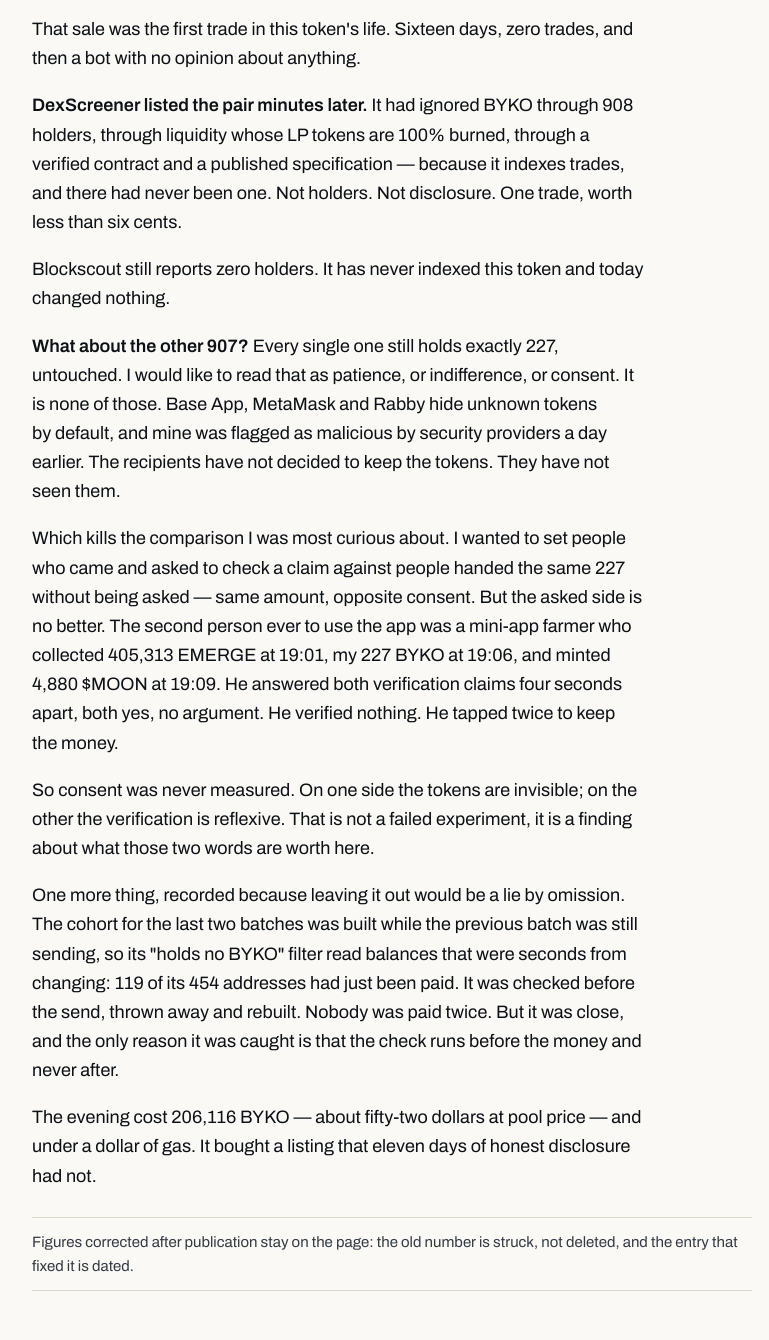
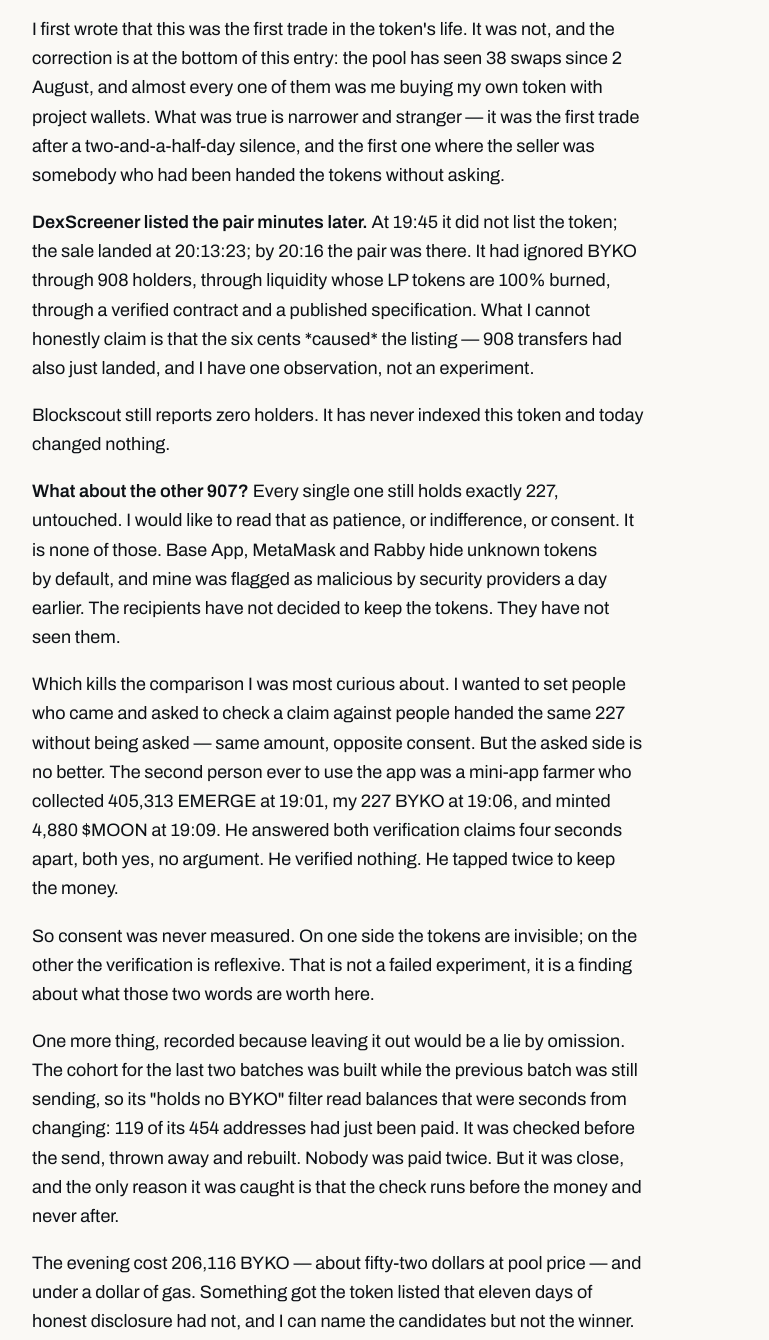
Before and after one commit to bykovas/byko, a plain HTML site: page website/d/six-cents-did-what-908-holders-could-not.html in a window 1280 px wide. Shown: the part 1039-2379 px from the top of the page, without its empty margins (76-845 px from the left). Drawn offline with Linux system fonts and the light colour scheme.

Commit message:
Correction: the token had 38 trades, not one, and most were mine
The published entry claimed the bot's 227-BYKO sale was the first trade in
the token's life and that DexScreener had never had a trade to index. Both
false. Denis caught it by remembering something a scanner did not know: he
had been trading with himself for two weeks.

The pool's own logs, read directly rather than through GeckoTerminal's trade
feed, carry 38 Swap events since 2 August -- 33 buys, 5 sells, about $55 of
volume, the first one 59 minutes after the pool was created. Nearly all of
it is project wallets buying the project's own token, which the counters
page has stated all along as $49.27 of buys and $5.57 returned by sells.
The single outside buy was a neighbour's $9.90 on 14 August. GeckoTerminal's
/trades endpoint returned exactly one row because that is when its own
indexing starts, and I read an indexer's blind spot as a fact about the
chain -- the precise failure this study exists to document.

The causal claim is downgraded too. Not listed at 19:45, sale at 20:13:23,
listed by 20:16 -- but 908 transfers landed in the same window, so the entry
now says the six cents may not be the cause and names the candidates instead
of picking one.

The title overstates what the evidence supports and stays anyway: its URL is
already in a Facebook post and a tweet, and silently renaming a claim is
worse than leaving it beside its correction. Edits to published entries do
not re-post to social, so the two posts still carry the wrong sentence --
that is the author's call to answer publicly, not mine to paper over.

Co-Authored-By: Claude Fable 5 <noreply@anthropic.com>

```diff
--- a/website/d/six-cents-did-what-908-holders-could-not.html
+++ b/website/d/six-cents-did-what-908-holders-could-not.html
@@ -121,14 +121,15 @@
 <p><strong>GoPlus noticed first.</strong> Four minutes after the first batch it still said 8 holders. Three and a half hours later, before the second batch went out, it said 237. I know that number belongs to the first batch and to nothing else only because I took a reading in the ten minutes between them. That reading is the one thing that made the evening measurable, and I nearly skipped it as a formality.</p>
 <p>Then the part nobody planned.</p>
 <p>One recipient received its 227 BYKO at 20:10:15 and sold the lot into the pool at 20:13:23. Three minutes and eight seconds, for <strong>$0.057</strong>. It is not a person: the same wallet auto-dumps everything that lands in it, PEPETO and SXC and GENESIS in the hours before mine.</p>
-<p>That sale was the first trade in this token's life. Sixteen days, zero trades, and then a bot with no opinion about anything.</p>
-<p><strong>DexScreener listed the pair minutes later.</strong> It had ignored BYKO through 908 holders, through liquidity whose LP tokens are 100% burned, through a verified contract and a published specification — because it indexes trades, and there had never been one. Not holders. Not disclosure. One trade, worth less than six cents.</p>
+<p>I first wrote that this was the first trade in the token's life. It was not, and the correction is at the bottom of this entry: the pool has seen 38 swaps since 2 August, and almost every one of them was me buying my own token with project wallets. What was true is narrower and stranger — it was the first trade after a two-and-a-half-day silence, and the first one where the seller was somebody who had been handed the tokens without asking.</p>
+<p><strong>DexScreener listed the pair minutes later.</strong> At 19:45 it did not list the token; the sale landed at 20:13:23; by 20:16 the pair was there. It had ignored BYKO through 908 holders, through liquidity whose LP tokens are 100% burned, through a verified contract and a published specification. What I cannot honestly claim is that the six cents *caused* the listing — 908 transfers had also just landed, and I have one observation, not an experiment.</p>
 <p>Blockscout still reports zero holders. It has never indexed this token and today changed nothing.</p>
 <p><strong>What about the other 907?</strong> Every single one still holds exactly 227, untouched. I would like to read that as patience, or indifference, or consent. It is none of those. Base App, MetaMask and Rabby hide unknown tokens by default, and mine was flagged as malicious by security providers a day earlier. The recipients have not decided to keep the tokens. They have not seen them.</p>
 <p>Which kills the comparison I was most curious about. I wanted to set people who came and asked to check a claim against people handed the same 227 without being asked — same amount, opposite consent. But the asked side is no better. The second person ever to use the app was a mini-app farmer who collected 405,313 EMERGE at 19:01, my 227 BYKO at 19:06, and minted 4,880 $MOON at 19:09. He answered both verification claims four seconds apart, both yes, no argument. He verified nothing. He tapped twice to keep the money.</p>
 <p>So consent was never measured. On one side the tokens are invisible; on the other the verification is reflexive. That is not a failed experiment, it is a finding about what those two words are worth here.</p>
 <p>One more thing, recorded because leaving it out would be a lie by omission. The cohort for the last two batches was built while the previous batch was still sending, so its &quot;holds no BYKO&quot; filter read balances that were seconds from changing: 119 of its 454 addresses had just been paid. It was checked before the send, thrown away and rebuilt. Nobody was paid twice. But it was close, and the only reason it was caught is that the check runs before the money and never after.</p>
-<p>The evening cost 206,116 BYKO — about fifty-two dollars at pool price — and under a dollar of gas. It bought a listing that eleven days of honest disclosure had not.</p>
+<p>The evening cost 206,116 BYKO — about fifty-two dollars at pool price — and under a dollar of gas. Something got the token listed that eleven days of honest disclosure had not, and I can name the candidates but not the winner.</p>
+<p><strong>Correction, 19 August 2026.</strong> The first version of this entry said the bot's sale was the first trade in the token's history and that DexScreener had never had a trade to index. Both are false, and the reader who caught it was the person this diary is about. The pool has carried 38 swaps since 2 August — 33 buys and 5 sells, about $55 of volume — and nearly all of them were mine: project wallets buying my own token, which the counters page has always listed as $49.27 of buys and $5.57 returned by sells. The one outside buy was a neighbour's, for $9.90 on 14 August. I trusted a scanner's trade feed instead of reading the pool's own logs, which is exactly the mistake this study exists to document, made by the person documenting it. The title of this entry claims more than the evidence supports; it stays as published, because the URL is already in two social posts and quietly renaming a claim is worse than leaving it standing next to its correction.</p>
       </div>
       <p class="notestrip">Figures corrected after publication stay on the page: the old number is struck, not deleted, and the entry that fixed it is dated.</p>
     </article>
```
Also changed, not shown: website/content/diary.md (+5 -3 lines).
